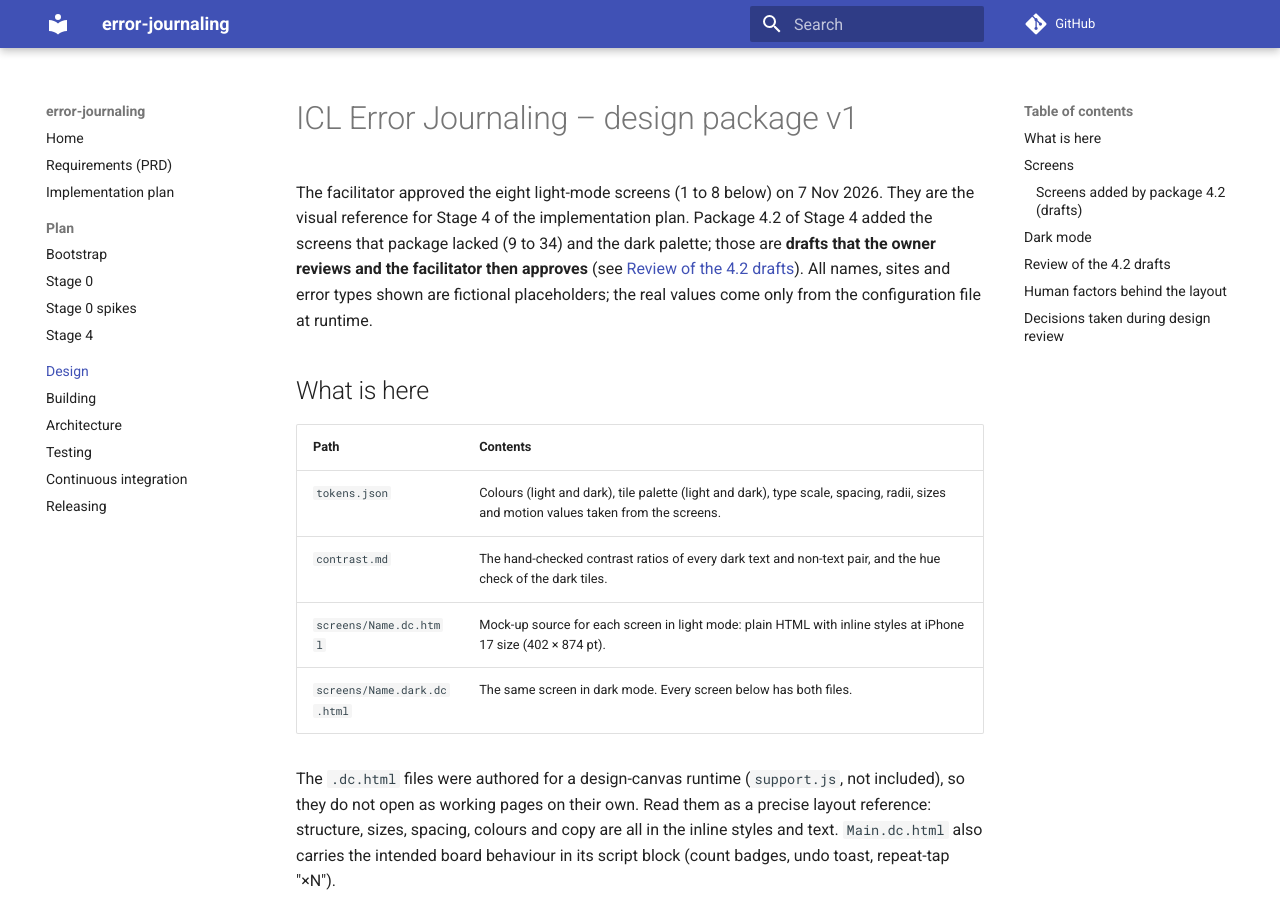
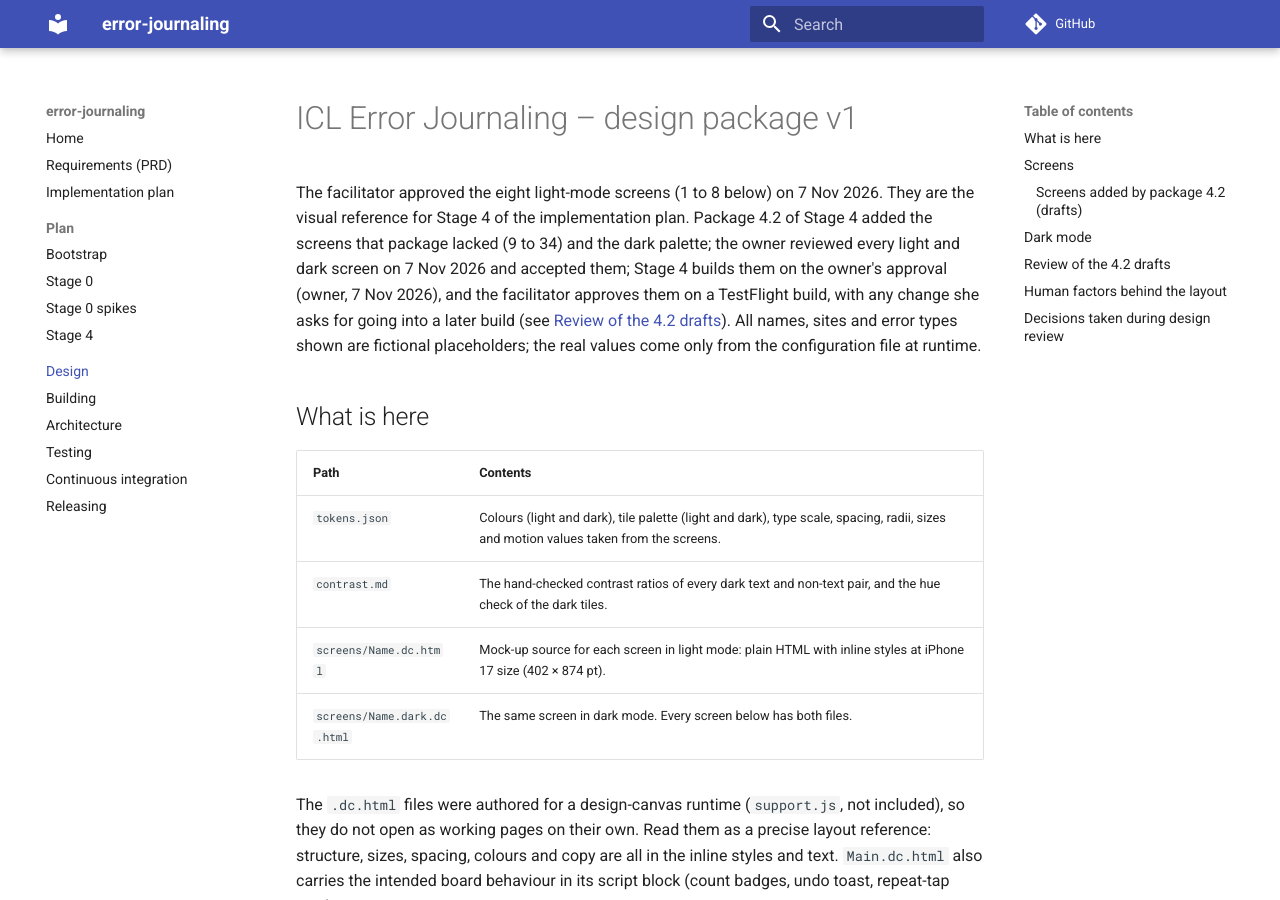
Before and after one commit to iainchesworthlabs/icl-error-journaling, an MkDocs documentation site: the page built from docs/design/README.md, in a window 1280 px wide and 900 px high. Built offline with MkDocs 1.6.1 and Material for MkDocs 9.7.7, drawn with Linux system fonts in a browser that asks for light colours; comment, search, counter and statistics services are not loaded; some of the changed text lies outside the part shown.

Commit message:
Record the owner's approval of the 4.2 screens (#52)
## What and why

The owner reviewed every light and dark screen drawn in package 4.2
(#49) on 7 Nov 2026 and accepted them. `docs/design/README.md` now says
so; the facilitator's approval, step 2 of its review process, is still
to come and is recorded the same way when it happens.

## Checks

- Docs only; nothing runs on a device.

---------

Signed-off-by: Iain Chesworth <iain.chesworth@gmail.com>

```diff
--- a/docs/design/README.md
+++ b/docs/design/README.md
@@ -1,6 +1,6 @@
 # ICL Error Journaling – design package v1
 
-The facilitator approved the eight light-mode screens (1 to 8 below) on 7 Nov 2026. They are the visual reference for Stage 4 of the implementation plan. Package 4.2 of Stage 4 added the screens that package lacked (9 to 34) and the dark palette; those are **drafts that the owner reviews and the facilitator then approves** (see [Review of the 4.2 drafts](#review-of-the-42-drafts)). All names, sites and error types shown are fictional placeholders; the real values come only from the configuration file at runtime.
+The facilitator approved the eight light-mode screens (1 to 8 below) on 7 Nov 2026. They are the visual reference for Stage 4 of the implementation plan. Package 4.2 of Stage 4 added the screens that package lacked (9 to 34) and the dark palette; the owner reviewed every light and dark screen on 7 Nov 2026 and accepted them; Stage 4 builds them on the owner's approval (owner, 7 Nov 2026), and the facilitator approves them on a TestFlight build, with any change she asks for going into a later build (see [Review of the 4.2 drafts](#review-of-the-42-drafts)). All names, sites and error types shown are fictional placeholders; the real values come only from the configuration file at runtime.
 
 ## What is here
 
@@ -81,7 +81,7 @@ How the dark variants of the original eight screens were made: each light colour
 
 1. The owner opens the `.dc.html` files (see "What is here" for how) and the dark ones beside them, checks them against `docs/plan/stage-4.md` and the PRD, and asks for changes. Redrawing at this stage is cheap; rebuilding QML is not.
 2. The facilitator approves the screens and the dark palette after the owner is satisfied. The approval is recorded by changing the first paragraph of this file and the "source" line of `tokens.json`.
-3. A screen package of Stage 4 starts only when the screens it builds are approved. The dark palette also gates the Stage 4 exit gate.
+3. A screen package of Stage 4 starts when the owner has approved the screens it builds (owner decision, 7 Nov 2026). The facilitator's approval comes from using them on TestFlight; what she asks for is fixed in a later build. The dark palette also gates the Stage 4 exit gate.
 4. Package 4.1 turns the contrast table into a test (`Theme.contrastPairs`). A change to a dark value updates `contrast.md` in the same pull request.
 
 ## Human factors behind the layout
```
Also changed, not shown: docs/plan/stage-4.md (+2 -2 lines).
